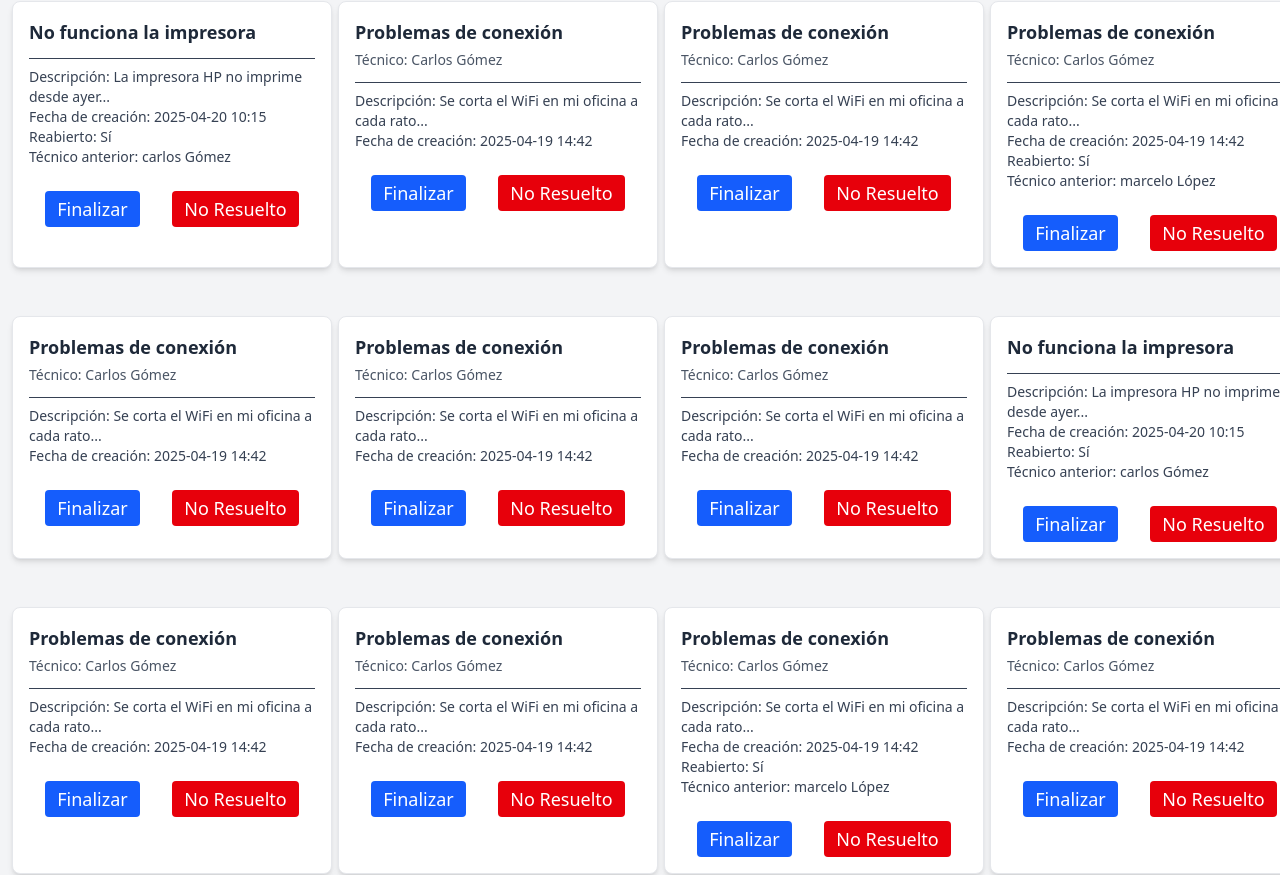
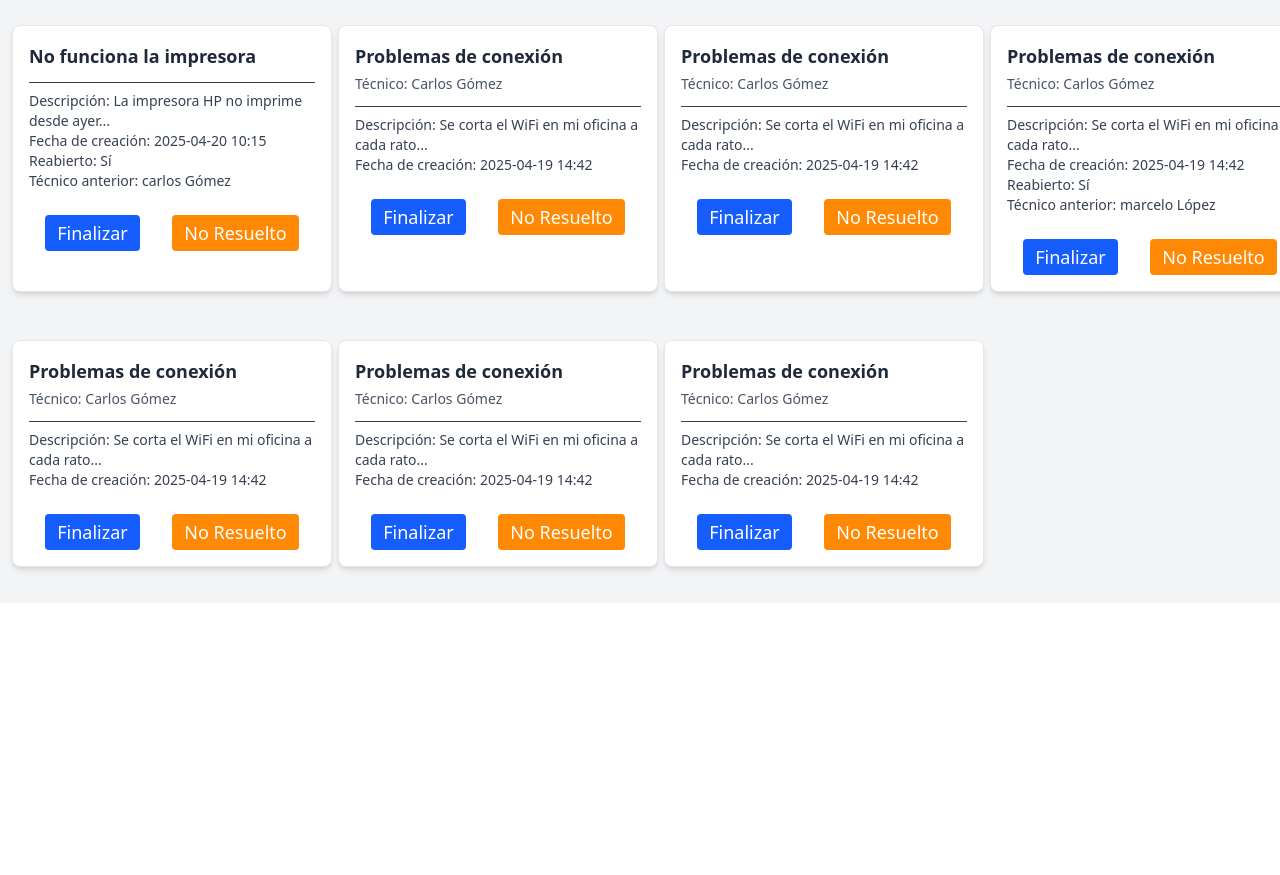
Before and after one commit to Brian-Ache/tp-final-poo, a React (Vite) app: page /aConfirmar in a window 1280 px wide. Shown: the part 263-1138 px from the top of the page. After the commit the page ends 866 px from the top, so only its background shows below. Built offline with nearby package versions, Linux system fonts and the light colour scheme; no server answers.

Commit message:
problema del buscador solucionado

```diff
--- a/src/components/cards/ticketsTrabajador/ticketsTrabajadorConfirm.jsx
+++ b/src/components/cards/ticketsTrabajador/ticketsTrabajadorConfirm.jsx
@@ -81,83 +81,7 @@ const arrayTickets = [
     fueReabierto: false,
     fechaCreacion: "2025-04-19 14:42",
   },
-  {
-    id: 1,
-    titulo: "No funciona la impresora",
-    descripcion: "La impresora HP no imprime desde ayer...",
-    estado: "No atendido",
-    trabajadorCreador: "Juan Pérez",
-    tecnicoAsignado: null,
-    tecnicoAnterior: "carlos Gómez",
-    fueReabierto: true,
-    fechaCreacion: "2025-04-20 10:15",
-  },
-  {
-    id: 2,
-    titulo: "Problemas de conexión",
-    descripcion: "Se corta el WiFi en mi oficina a cada rato...",
-    estado: "Atendido",
-    trabajadorCreador: "Lucía Torres",
-    tecnicoAsignado: "Carlos Gómez",
-    tecnicoAnterior: null,
-    fueReabierto: false,
-    fechaCreacion: "2025-04-19 14:42",
-  },
-  {
-    id: 3,
-    titulo: "Problemas de conexión",
-    descripcion: "Se corta el WiFi en mi oficina a cada rato...",
-    estado: "Atendido",
-    trabajadorCreador: "Lucía Torres",
-    tecnicoAsignado: "Carlos Gómez",
-    tecnicoAnterior: null,
-    fueReabierto: false,
-    fechaCreacion: "2025-04-19 14:42",
-  },
-  {
-    id: 4,
-    titulo: "Problemas de conexión",
-    descripcion: "Se corta el WiFi en mi oficina a cada rato...",
-    estado: "Resuleto",
-    trabajadorCreador: "Lucía Torres",
-    tecnicoAsignado: "Carlos Gómez",
-    tecnicoAnterior: "marcelo López",
-    fueReabierto: true,
-    fechaCreacion: "2025-04-19 14:42",
-  },
-  {
-    id: 5,
-    titulo: "Problemas de conexión",
-    descripcion: "Se corta el WiFi en mi oficina a cada rato...",
-    estado: "Sin Resolver",
-    trabajadorCreador: "Lucía Torres",
-    tecnicoAsignado: "Carlos Gómez",
-    tecnicoAnterior: null,
-    fueReabierto: false,
-    fechaCreacion: "2025-04-19 14:42",
-  },
-  {
-    id: 6,
-    titulo: "Problemas de conexión",
-    descripcion: "Se corta el WiFi en mi oficina a cada rato...",
-    estado: "Reabierto",
-    trabajadorCreador: "Lucía Torres",
-    tecnicoAsignado: "Carlos Gómez",
-    tecnicoAnterior: null,
-    fueReabierto: false,
-    fechaCreacion: "2025-04-19 14:42",
-  },
-  {
-    id: 7,
-    titulo: "Problemas de conexión",
-    descripcion: "Se corta el WiFi en mi oficina a cada rato...",
-    estado: "Sin Resolver",
-    trabajadorCreador: "Lucía Torres",
-    tecnicoAsignado: "Carlos Gómez",
-    tecnicoAnterior: null,
-    fueReabierto: false,
-    fechaCreacion: "2025-04-19 14:42",
-  },
+
   // otros tickets...
 ];
 
--- a/src/components/cards/ticketsTrabajador/tikectAConfirmar.jsx
+++ b/src/components/cards/ticketsTrabajador/tikectAConfirmar.jsx
@@ -81,7 +81,7 @@ export default function TicketAConfirmar({ ticket, onActualizarTicket }) {
             </button>
             <button
               onClick={() => noResuelto()}
-                className="mt-3 px-3 py-1 bg-red-600 text-white text-lg rounded hover:bg-red-800 transition cursor-pointer"
+                className="mt-3 px-3 py-1 bg-orange-400 text-white text-lg rounded hover:bg-orange-500 transition cursor-pointer"
             >
               No Resuelto
             </button>
```
